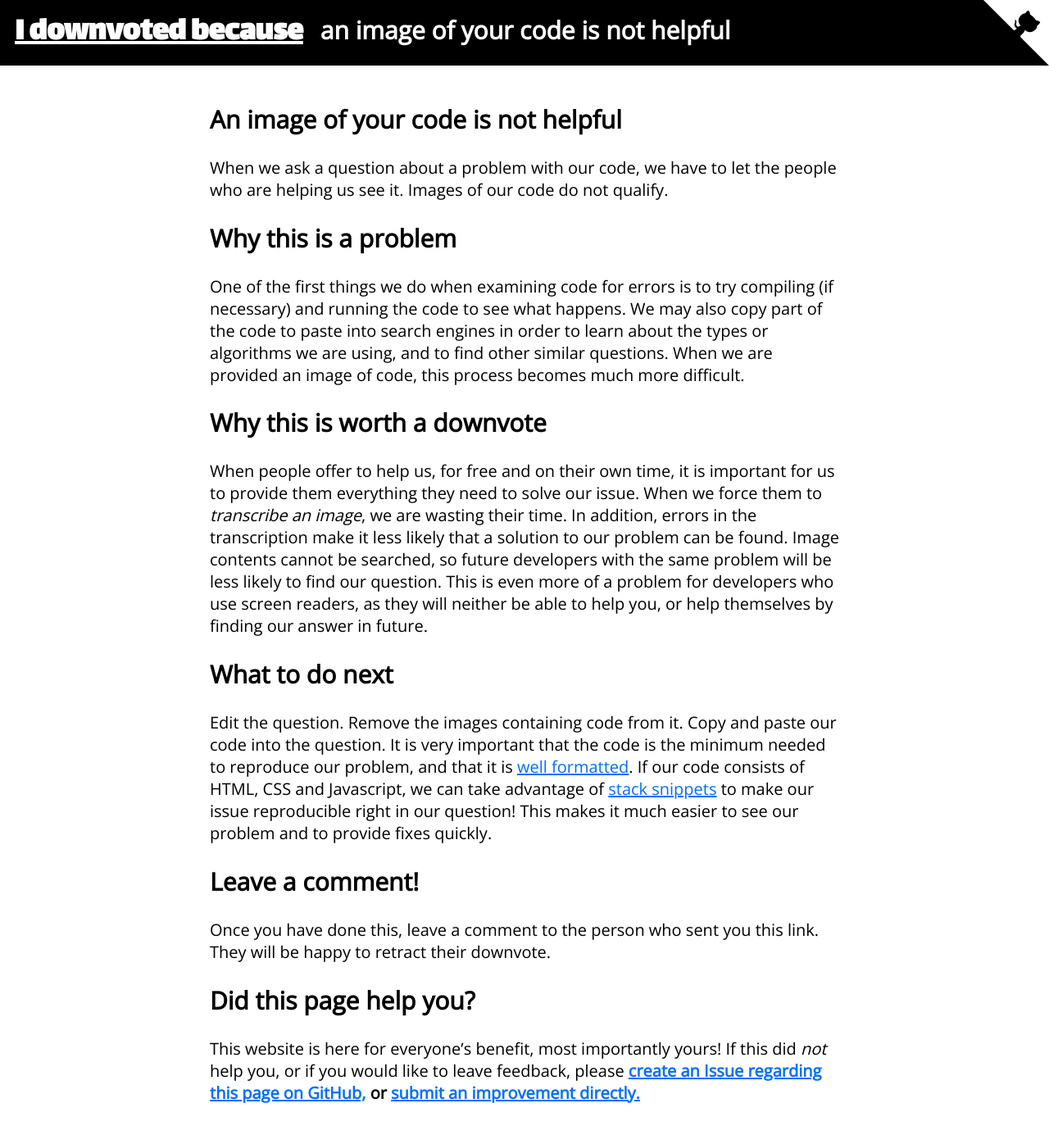
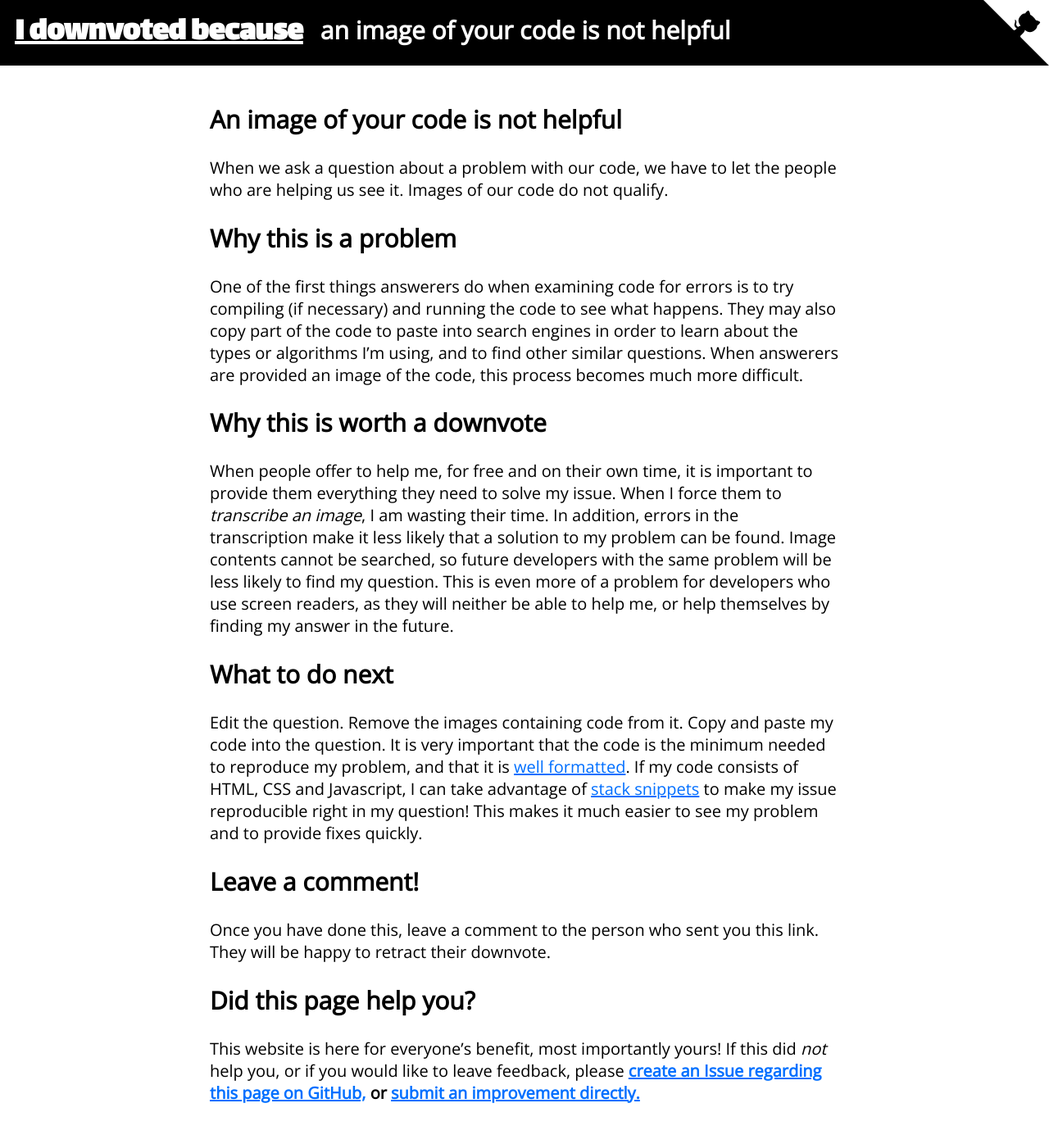
Before and after one commit to WillSullivan/idownvotedbecause, a Jekyll site: the page built from stackoverflow/imageofcode.md, in a window 1280 px wide and 1400 px high. Shown: the top 1385 px of the window at 82% size. Built offline with Jekyll 4.4.1, drawn with Linux system fonts in a browser that asks for light colours; comment, search, counter and statistics services are not loaded.

Commit message:
Switch to first-person singular

```diff
--- a/stackoverflow/imageofcode.md
+++ b/stackoverflow/imageofcode.md
@@ -12,13 +12,13 @@ redirect_from:
 {::comment}In this paragraph, give the user the tl;dr lowdown. {:/}When we ask a question about a problem with our code, we have to let the people who are helping us see it. Images of our code do not qualify.
 
 ## Why this is a problem {#whythisisaproblem}
-{::comment}In this section, detail why the post has problems{:/}One of the first things we do when examining code for errors is to try compiling (if necessary) and running the code to see what happens. We may also copy part of the code to paste into search engines in order to learn about the types or algorithms we are using, and to find other similar questions. When we are provided an image of code, this process becomes much more difficult.
+{::comment}In this section, detail why the post has problems{:/}One of the first things answerers do when examining code for errors is to try compiling (if necessary) and running the code to see what happens. They may also copy part of the code to paste into search engines in order to learn about the types or algorithms I'm using, and to find other similar questions. When answerers are provided an image of the code, this process becomes much more difficult.
 
 ## Why this is worth a downvote {#whythisisworthadownvote}
-{::comment}In this section, you can describe why the problem is worth a downvote within the community in which it was posted{:/}When people offer to help us, for free and on their own time, it is important for us to provide them everything they need to solve our issue. When we force them to *transcribe an image*, we are wasting their time. In addition, errors in the transcription make it less likely that a solution to our problem can be found. Image contents cannot be searched, so future developers with the same problem will be less likely to find our question. This is even more of a problem for developers who use screen readers, as they will neither be able to help you, or help themselves by finding our answer in future.
+{::comment}In this section, you can describe why the problem is worth a downvote within the community in which it was posted{:/}When people offer to help me, for free and on their own time, it is important to provide them everything they need to solve my issue. When I force them to *transcribe an image*, I am wasting their time. In addition, errors in the transcription make it less likely that a solution to my problem can be found. Image contents cannot be searched, so future developers with the same problem will be less likely to find my question. This is even more of a problem for developers who use screen readers, as they will neither be able to help me, or help themselves by finding my answer in the future.
 
 ## What to do next {#whattodonext}
-{::comment}In this section, cover how the problem can be fixed.{:/}Edit the question. Remove the images containing code from it. Copy and paste our code into the question. It is very important that the code is the minimum needed to reproduce our problem, and that it is [well formatted](https://stackoverflow.com/help/formatting). If our code consists of HTML, CSS and Javascript, we can take advantage of  [stack snippets](https://stackoverflow.blog/2014/09/16/introducing-runnable-javascript-css-and-html-code-snippets/) to make our issue reproducible right in our question! This makes it much easier to see our problem and to provide fixes quickly.
+{::comment}In this section, cover how the problem can be fixed.{:/}Edit the question. Remove the images containing code from it. Copy and paste my code into the question. It is very important that the code is the minimum needed to reproduce my problem, and that it is [well formatted](https://stackoverflow.com/help/formatting). If my code consists of HTML, CSS and Javascript, I can take advantage of [stack snippets](https://stackoverflow.blog/2014/09/16/introducing-runnable-javascript-css-and-html-code-snippets/) to make my issue reproducible right in my question! This makes it much easier to see my problem and to provide fixes quickly.
 
 {::comment}The following paragraphs should be added as is to the bottom of all pages{:/}
 ## Leave a comment! {#leaveacomment}
```
